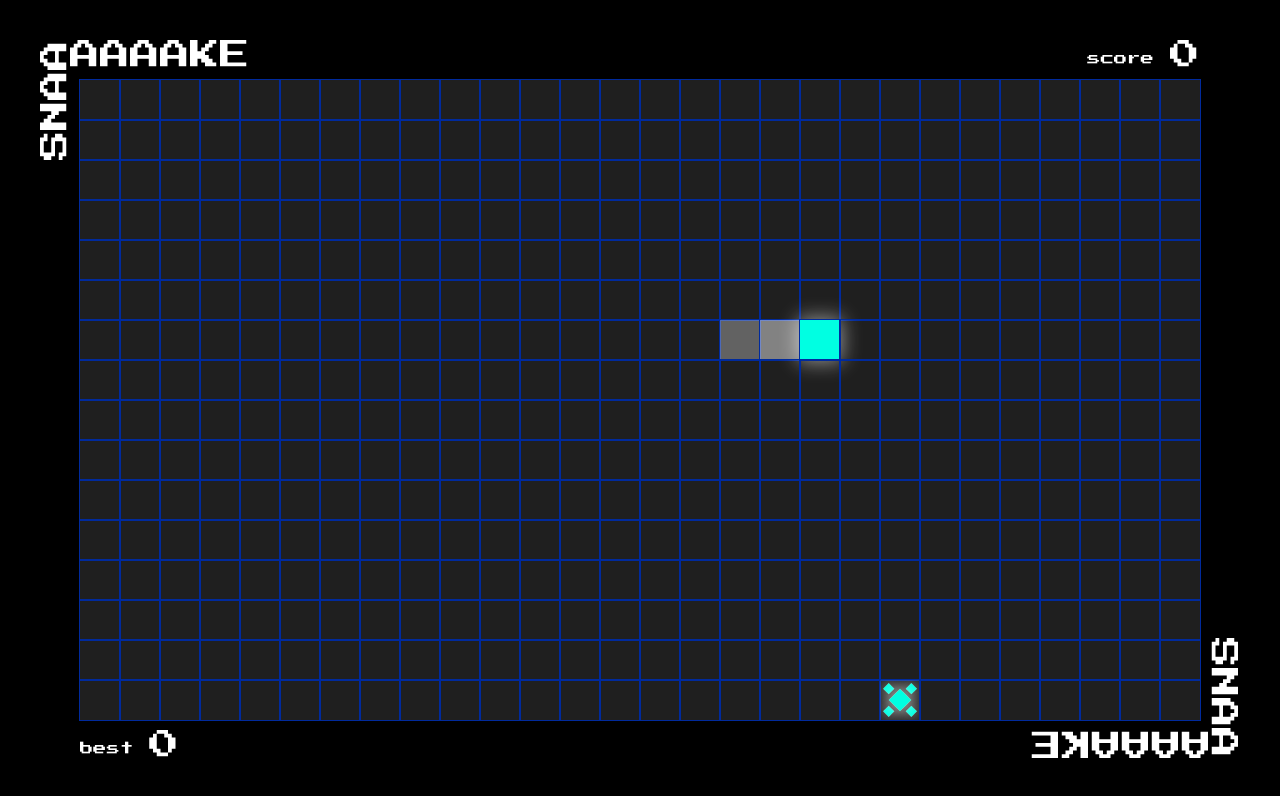
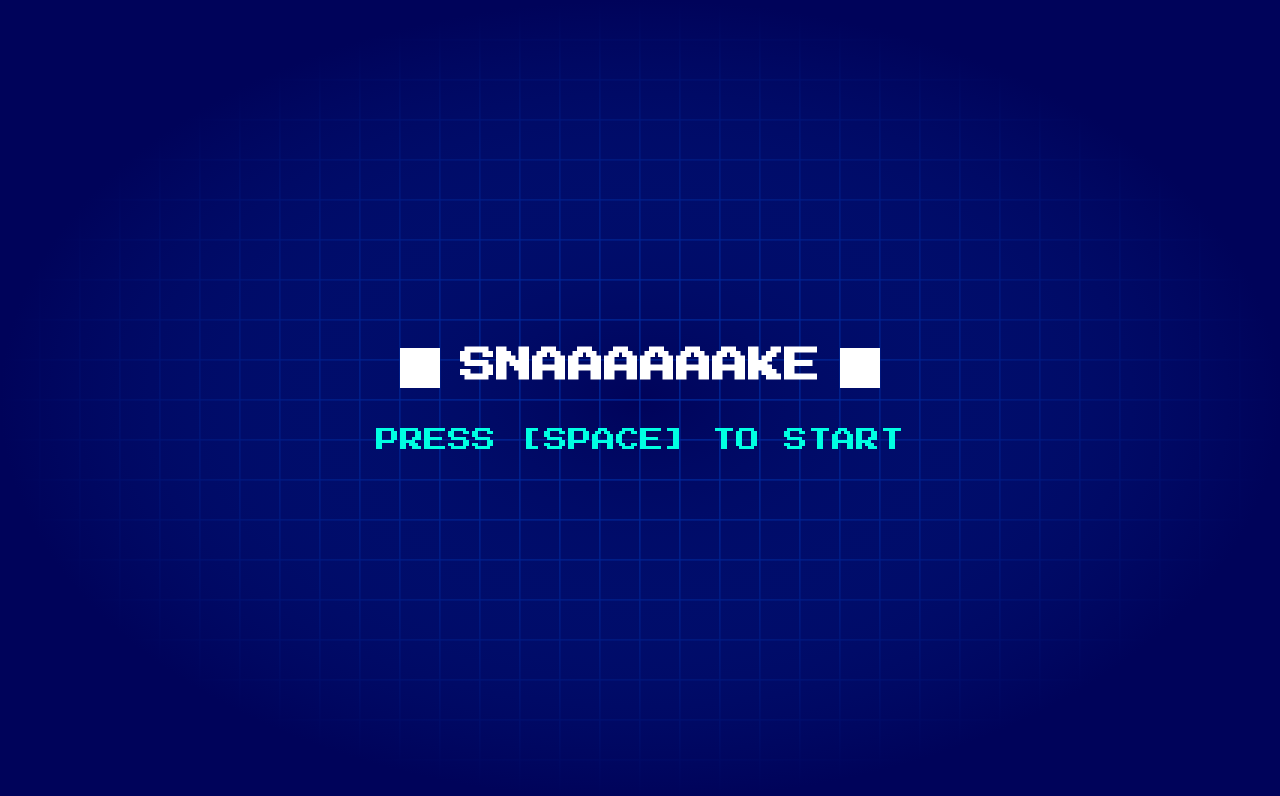
Before and after one commit to liu-huangling/JSPractice, a plain HTML site: page 13F/index.html in a window 1280 px wide. Drawn offline with Linux system fonts and the light colour scheme.

Commit message:
no message

```diff
--- a/13F/index.html
+++ b/13F/index.html
@@ -7,7 +7,7 @@
     <link rel="stylesheet" href="./index.css">
 </head>
 <body>
-    <div class="game-start none" id="game-start">
+    <div class="game-start " id="game-start">
         <div class="textGroup">
             <div class="titleGroup">
                 <div class="white-square"></div>
@@ -17,7 +17,7 @@
             <p>PRESS [SPACE] TO START</p>
         </div>
     </div>
-    <div class="game-play " id="game-play">
+    <div class="game-play none" id="game-play">
         <div class="card">
             <div class="textGroup text01">
                 <span class="straight">SNAA</span>
--- a/13F/index.js
+++ b/13F/index.js
@@ -1,6 +1,6 @@
 addEventListener("load", (event) => {
     window.addEventListener('keydown', judgeKey ,false);
-    itinGame()
+    //itinGame()
 });
 
 // game board
```
